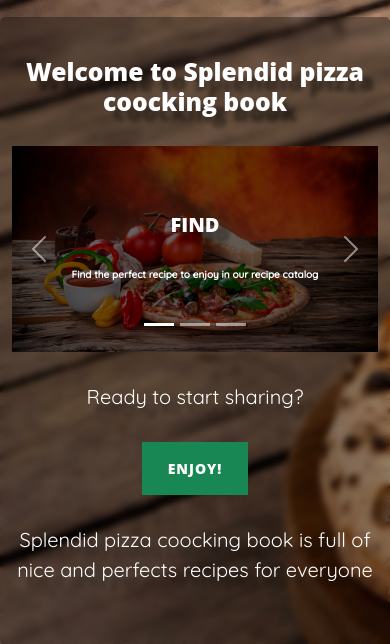
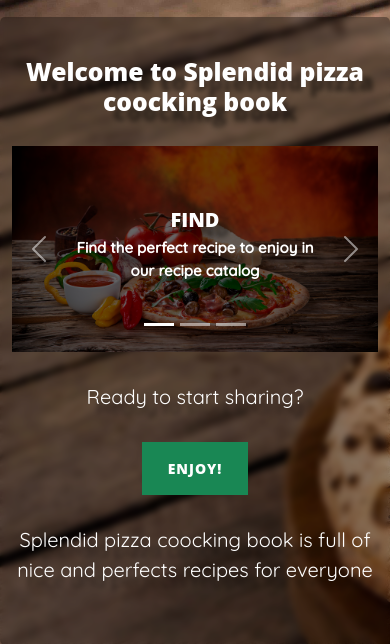
Before and after one commit to humbertoragazzini/splendid-the-pizza-cooking-book, a Flask app: page / in a window 390 px wide. Shown: the part 63-707 px from the top of the page. Run offline with Flask 2, Linux system fonts and the light colour scheme; data that the repository does not hold is empty; some libraries are stand-ins or nearby versions.

Commit message:
fixed header de carousel

```diff
--- a/static/css/style.css
+++ b/static/css/style.css
@@ -127,10 +127,12 @@ body{
   @media only screen and (max-width: 720px) {
 
     .carousel-p{
-        font-size: 10px;
+        font-size: 15px;
+        margin-top: 5px;
     }
     .carousel-h{
         font-size: 20px;
+        margin-bottom: 5px;
     }
   }
 
```
